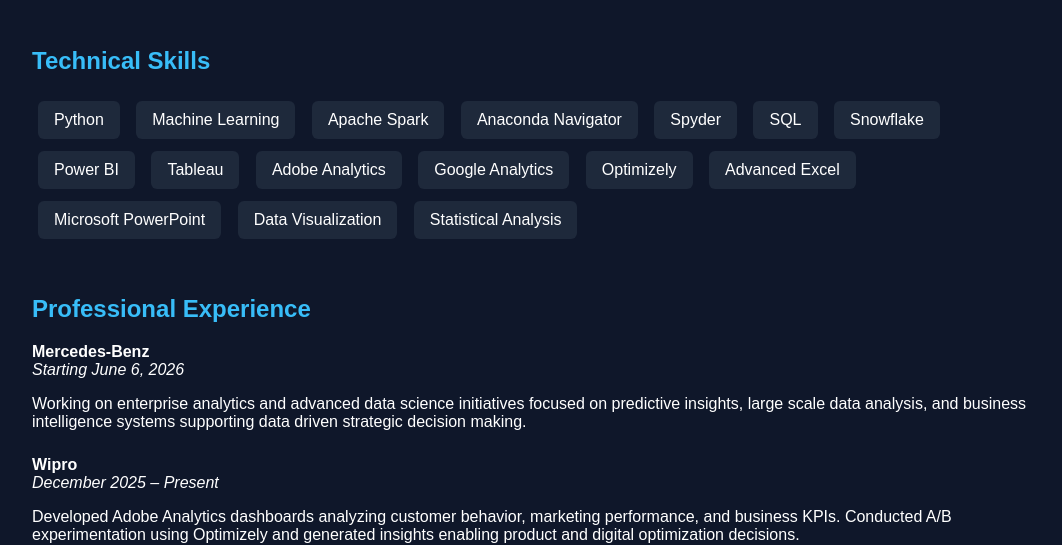
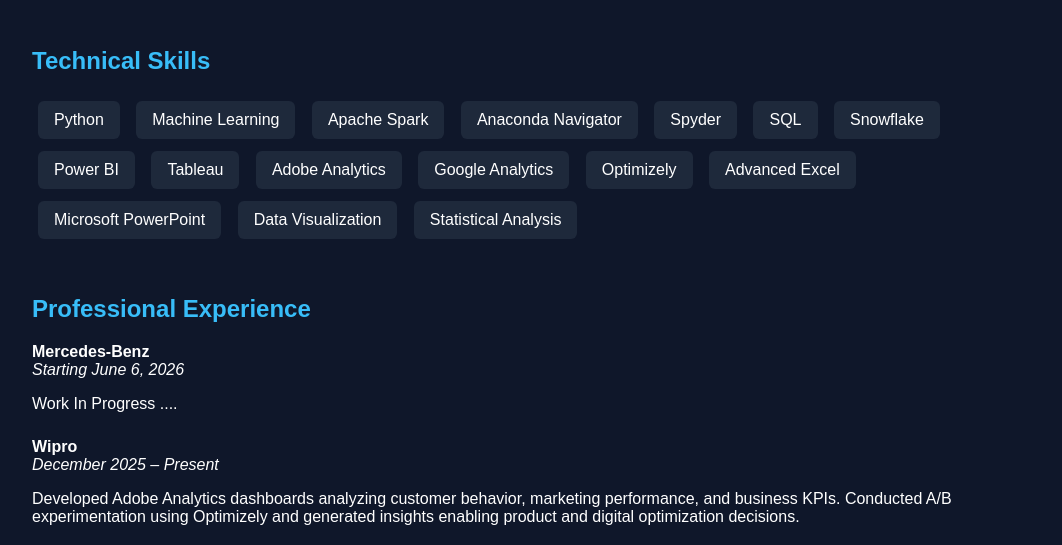
Before and after one commit to punitkumarbeura/punitkumarbeura.github.io, a website: page index.html in a window 1280 px wide. Shown: the part 265-810 px from the top of the page, without its empty margins (108-1170 px from the left). Drawn offline with Linux system fonts and the light colour scheme.

Commit message:
Update index.html

```diff
--- a/index.html
+++ b/index.html
@@ -125,7 +125,7 @@
 <i>Starting June 6, 2026</i>
 
 <p>
-Working on enterprise analytics and advanced data science initiatives focused on predictive insights, large scale data analysis, and business intelligence systems supporting data driven strategic decision making.
+Work In Progress ....
 </p>
 
 </div>
```
